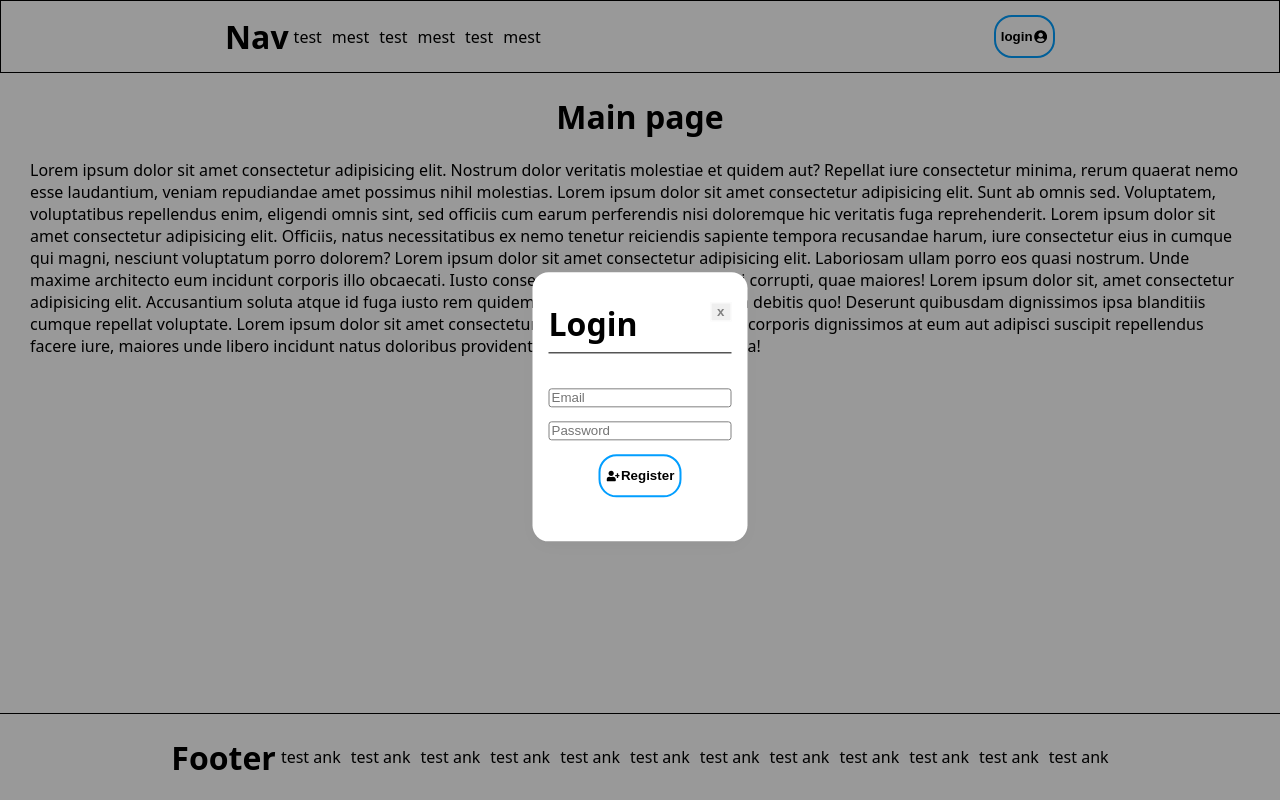
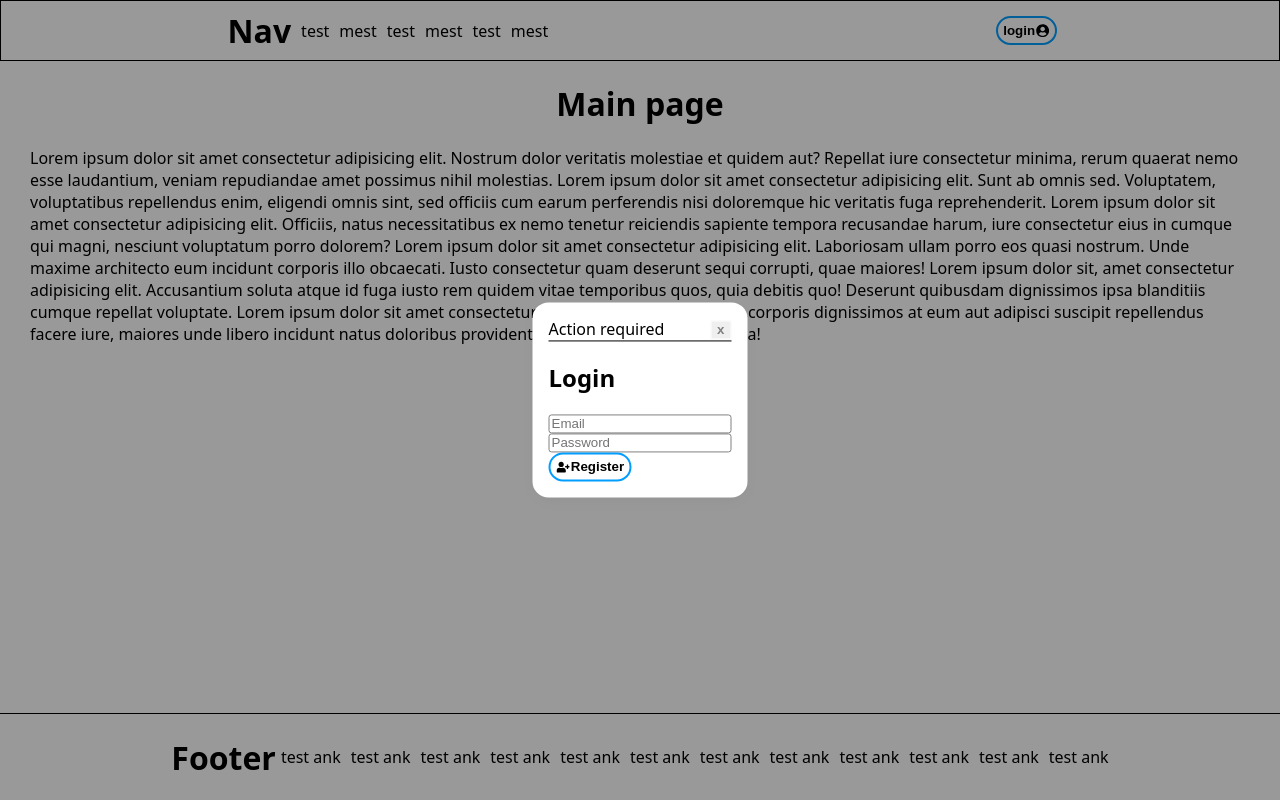
Before and after one commit to somlom/E-Com-Shop, a React app: page / in a window 1280 px wide. Both pictures are taken after a click on the button "login". Built offline with nearby package versions, Linux system fonts and the light colour scheme.

Commit message:
Modal mod

```diff
--- a/src/components/Auth.jsx
+++ b/src/components/Auth.jsx
@@ -1,22 +1,30 @@
 import React from 'react'
-import {FaUserPlus} from "react-icons/fa"
+import { FaUserPlus } from "react-icons/fa"
 
 
 export const Login = () => {
 
     const [input, setInput] = React.useState({});
 
-    const call = () => {
-        return alert("Submited!")
+    const add_to_state = (e) => {
+        setInput((prevState) => ({
+            ...prevState,
+            [e.target.id]: e.target.value,
+        }))
+    }
+
+    const send_to_backend = () => {
+        return alert("email: " + input.email + " password: " + input.password)
     }
 
     return (
         <div>
             <div className='modal_content'>
-                <form onSubmit={call}>
-                    <input type="email" placeholder="Email" />
-                    <input type="password" placeholder="Password" />
-                    <button className="login_button button" id="1" type='submit'><FaUserPlus/> Register</button>
+                <h2>Login</h2>
+                <form onSubmit={send_to_backend}>
+                    <input type="email" placeholder="Email" id='email' onChange={add_to_state} />
+                    <input type="password" placeholder="Password" id='password' onChange={add_to_state} />
+                    <button className="login_button button" id="1" type='submit'><FaUserPlus /> Register</button>
                 </form>
             </div>
         </div>
--- a/src/components/Footer.jsx
+++ b/src/components/Footer.jsx
@@ -1,4 +1,5 @@
 import React from 'react'
+import "../css/Footer.css"
 
 export const Footer = () => {
   return (
--- a/src/components/Modal.jsx
+++ b/src/components/Modal.jsx
@@ -1,4 +1,7 @@
 import React from 'react'
+
+import "../css/Modal.css"
+
 
 export const Modal = ({ children, handle_modal }) => {
 
@@ -20,8 +23,8 @@ export const Modal = ({ children, handle_modal }) => {
             <div className='centered'>
                 <div className='modal'>
                     <div className='modal_title'>
+                        <p>Action required</p>
                         <button className="close_button button" onClick={() => handle_modal(false)}>x</button>
-                        <h1>Login</h1>
                     </div>
                     {children}
                 </div>
--- a/src/components/Navigation.jsx
+++ b/src/components/Navigation.jsx
@@ -1,8 +1,8 @@
 import React from 'react'
 import { FaUserCircle } from 'react-icons/fa';
+
+import "../css/Navigation.css"
 import { Login, Register, Reset } from './Auth';
-
-
 import { Modal } from './Modal'
 
 
@@ -16,7 +16,7 @@ export const Navigation = () => {
       <div className='nav_column buttons'>
         <h1 className='nav_title'>Nav</h1>
 
-        <a href='#'>test</a>
+        <a className="link" href="#">test</a>
         <a className="link" href="#">mest</a>
         <a className="link" href="#">test</a>
         <a className="link" href="#">mest</a>
@@ -30,8 +30,6 @@ export const Navigation = () => {
       {modal_state &&
         <Modal handle_modal={handle_modal}>
           <Login />
-          {/* <Register />
-              <Reset /> */}
         </Modal>
       }
     </div>
--- /dev/null
+++ b/src/css/Footer.css
@@ -0,0 +1,33 @@
+.footer {
+    border-top: solid 1px black;
+    display: flex;
+    flex-direction: row;
+    align-items: center;
+    justify-content: center;
+}
+
+.footer_data {
+    display: flex;
+    flex-direction: row;
+    flex-wrap: wrap;
+    align-content: center;
+    justify-content: center;
+}
+
+.footer_data * {
+    width: fit-content;
+    height: min-content;
+    margin: 5px;
+    list-style-type: none;
+}
+
+.footer_data a {
+    text-align: center;
+    color: black;
+    text-decoration: none;
+    display: inline-block;
+}
+
+.footer_title {
+    margin-left: 5px;
+}
--- a/src/css/Layout.css
+++ b/src/css/Layout.css
@@ -11,169 +11,12 @@
     margin-left: 30px;
 }
 
-.nav {
-    display: flex;
-    flex-direction: row;
-    justify-content: space-around;
-    border: solid 1px black;
-    align-content: center;
-}
-
-.nav * {
-    margin: 3px;
-    width: content-box;
-    display: flex;
-    flex-wrap: wrap;
-    align-items: center;
-    margin: 7px;
-    margin-left: 0;
-    margin-right: 0;
-}
-
-.nav a {
-    text-align: center;
-    color: black;
-    text-decoration: none;
-    display: inline-block;
-}
-
-.nav_column a {
-    padding: 5px;
-    text-align: center
-}
-
-@media (max-width: 767px) {
-
-    .nav_title {
-        display: none;
-    }
-}
-
-/* ##### FOOTER */
-
-.footer {
-    border-top: solid 1px black;
-    display: flex;
-    flex-direction: row;
-    align-items: center;
-    justify-content: center;
-}
-
-.footer_data {
-    display: flex;
-    flex-direction: row;
-    flex-wrap: wrap;
-    align-content: center;
-    justify-content: center;
-}
-
-.footer_data * {
-    width: fit-content;
-    height: min-content;
-    margin: 5px;
-    list-style-type: none;
-}
-
-.footer_data a {
-    text-align: center;
-    color: black;
-    text-decoration: none;
-    display: inline-block;
-}
-
-.footer_title {
-    margin-left: 5px;
-}
-
 a.link:hover,
 a.link:active {
     color: #36d8f4;
 }
 
-/* ###### MODAL */
-
-.fade_layer {
-    margin: 0;
-    background-color: rgba(0, 0, 0, 0.4);
-    width: 100vw;
-    height: 100vh;
-    z-index: 0;
-    top: 50%;
-    left: 50%;
-    transform: translate(-50%, -50%);
-    position: fixed;
-}
-
-.centered {
-    position: fixed;
-    top: 50%;
-    left: 50%;
-    transform: translate(-50%, -50%);
-}
-
-.modal {
-    width: min-content;
-    height: min-content;
-    background: white;
-    color: black;
-    padding: 16px;
-    z-index: 10;
-    border-radius: 16px;
-    box-shadow: 0 5px 20px 0 rgba(0, 0, 0, 0.04);
-    display: flex;
-    flex-direction: column;
-
-}
-
-.modal_title {
-    border-bottom: solid 1px black;
-    display: flex;
-    flex-direction: row-reverse;
-    justify-content: space-between;
-    width: 100%;
-}
-
-.modal_content form {
-    display: flex;
-    flex-direction: column;
-}
-
-.modal_content form input {
-    border: solid 1px grey;
-    border-radius: 3px;
-}
-
-.modal_content form input:hover {
-    border-color: rgb(2, 158, 255);
-}
-
 /* ##### BUTTONS */
-
-.login_button {
-    /* background-color: rgb(2, 158, 255); */
-    background-color: white;
-    border: solid 2px rgb(2, 158, 255);
-    height: fit-content;
-    width: fit-content;
-    border-radius: 18px;
-    font-weight: bold;
-    cursor: pointer;
-    transition: opacity 0.15s;
-    padding: 5px;
-    align-items: center;
-    -webkit-transition: background-color 0.15s;
-}
-
-.login_button * {
-    padding: 1px;
-}
-
-.login_button:hover {
-    color: white;
-    cursor: pointer;
-    background-color: rgb(2, 158, 255);
-    transition: background-color 0.15s;
-}
 
 .button:hover {
     opacity: 0.7;
@@ -182,23 +25,3 @@ a.link:active {
 .button:active {
     opacity: 0.5;
 }
-
-.close_button {
-    text-align: center;
-    height: fit-content;
-    width: fit-content;
-    color: gray;
-    border: solid 1px white;
-    font-weight: bold;
-    transition: opacity 0.15s;
-    align-self: stretch;
-    /* https://stackoverflow.com/questions/10995165/what-is-the-opposite-of-hover-on-mouse-leave */
-    -webkit-transition: background-color 0.15s;
-}
-
-.close_button:hover {
-    background-color: gray;
-    color: white;
-    cursor: pointer;
-    transition: background-color 0.15s;
-}
--- /dev/null
+++ b/src/css/Modal.css
@@ -0,0 +1,80 @@
+.fade_layer {
+    margin: 0;
+    background-color: rgba(0, 0, 0, 0.4);
+    width: 100vw;
+    height: 100vh;
+    z-index: 0;
+    top: 50%;
+    left: 50%;
+    transform: translate(-50%, -50%);
+    position: fixed;
+}
+
+.centered {
+    position: fixed;
+    top: 50%;
+    left: 50%;
+    transform: translate(-50%, -50%);
+}
+
+.modal {
+    width: min-content;
+    height: min-content;
+    background: white;
+    color: black;
+    padding: 16px;
+    z-index: 10;
+    border-radius: 16px;
+    box-shadow: 0 5px 20px 0 rgba(0, 0, 0, 0.04);
+    display: flex;
+    flex-direction: column;
+
+}
+
+.modal_title {
+    border-bottom: solid 1px black;
+    display: flex;
+    flex-direction: row;
+    justify-content: space-between;
+    width: 100%;
+    align-items: center;
+}
+
+.modal_title p {
+    margin: 0px;
+}
+
+.modal_content form {
+    display: flex;
+    flex-direction: column;
+}
+
+.modal_content form input {
+    border: solid 1px grey;
+    border-radius: 3px;
+}
+
+.modal_content form input:hover {
+    border-color: rgb(2, 158, 255);
+}
+
+.close_button {
+    text-align: center;
+    height: fit-content;
+    width: fit-content;
+    color: gray;
+    border: solid 1px white;
+    font-weight: bold;
+    justify-content: stretch;
+    transition: opacity 0.15s;
+    /* https://stackoverflow.com/questions/10995165/what-is-the-opposite-of-hover-on-mouse-leave */
+    -webkit-transition: background-color 0.15s;
+}
+
+.close_button:hover {
+    background-color: red;
+    border: none;
+    color: white;
+    cursor: pointer;
+    transition: background-color 0.15s;
+}
--- /dev/null
+++ b/src/css/Navigation.css
@@ -0,0 +1,69 @@
+.nav {
+    display: flex;
+    flex-direction: row;
+    justify-content: space-around;
+    border: solid 1px black;
+    align-content: center;
+}
+
+.nav_column {
+    margin: 3px;
+    width: content-box;
+    display: flex;
+    flex-wrap: wrap;
+    align-items: center;
+}
+
+.nav_column .link {
+    text-align: center;
+    color: black;
+    text-decoration: none;
+    display: inline-block;
+}
+
+.nav_title {
+    height: min-content;
+    margin: 0px;
+}
+
+.nav_column * {
+    height: min-content;
+    padding: 5px;
+    text-align: center;
+    color: black;
+    text-decoration: none;
+    display: inline-block;
+}
+
+@media (max-width: 767px) {
+
+    .nav_title {
+        display: none;
+    }
+}
+
+.login_button {
+    /* background-color: rgb(2, 158, 255); */
+    background-color: white;
+    border: solid 2px rgb(2, 158, 255);
+    width: fit-content;
+    border-radius: 18px;
+    font-weight: bold;
+    cursor: pointer;
+    transition: opacity 0.15s;
+    padding: 5px;
+    display: flex;
+    align-items: center;
+    -webkit-transition: background-color 0.15s;
+}
+
+.login_button * {
+    padding: 1px;
+}
+
+.login_button:hover {
+    color: white;
+    cursor: pointer;
+    background-color: rgb(2, 158, 255);
+    transition: background-color 0.15s;
+}
```
